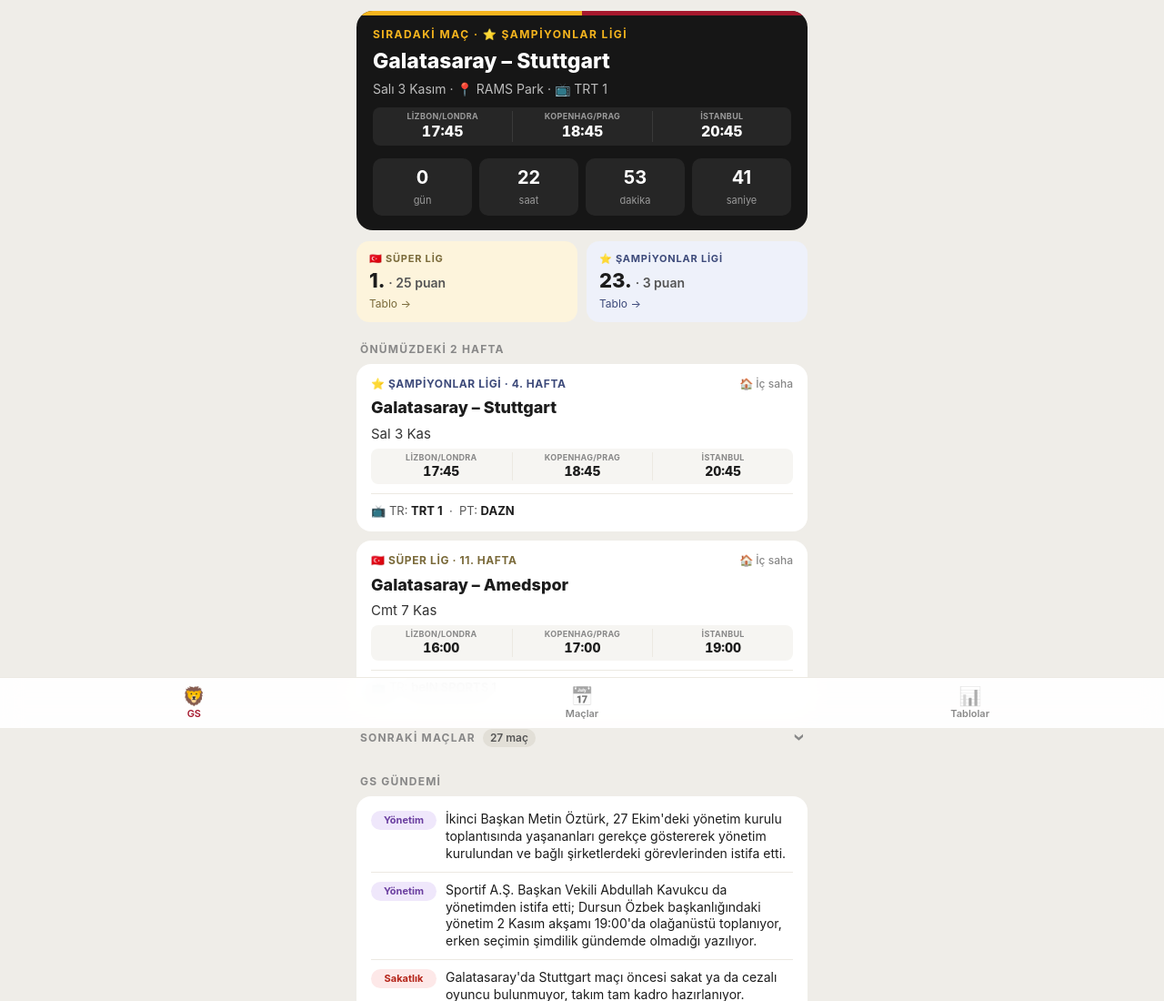
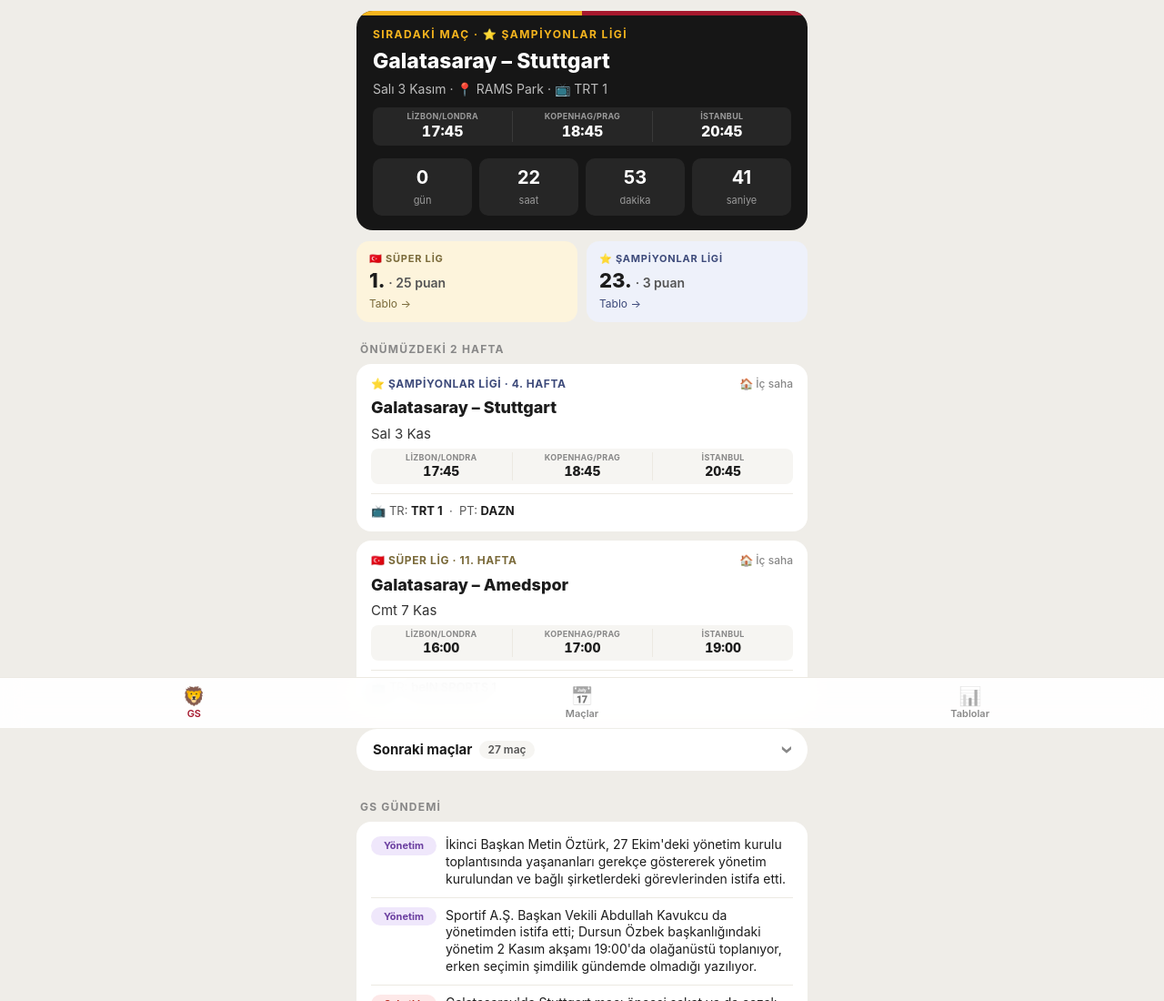
Before and after one commit to AlicanBek/futbol, a plain HTML site: page index.html in a window 1280 px wide. Shown: the top 1100 px of the page at 91% size. Drawn offline with Linux system fonts and the light colour scheme.

Commit message:
Sonraki maçlar başlığı beyaz hap şeklinde
Co-Authored-By: Claude Opus 5.5 <noreply@anthropic.com>

```diff
--- a/style.css
+++ b/style.css
@@ -78,12 +78,12 @@ h1 { margin: 6px 4px 0; font-size: 26px; font-weight: 800; }
 
 .row .opp small { display: block; font-size: 12px; font-weight: 500; color: var(--muted); }
 
-/* Açılır kapanır bölüm */
-.fold > summary { list-style: none; cursor: pointer; display: flex; align-items: center; gap: 8px;
-  font-size: 12px; letter-spacing: 1.2px; text-transform: uppercase; color: var(--muted); font-weight: 700; margin: 22px 4px 8px; }
+/* Açılır kapanır bölüm: kapalıyken beyaz hap */
+.fold > summary { list-style: none; cursor: pointer; display: flex; align-items: center; gap: 8px; margin: 22px 0 10px;
+  background: var(--card); border-radius: 999px; padding: 12px 18px; font-size: 15px; font-weight: 700; color: var(--ink); }
 .fold > summary::-webkit-details-marker { display: none; }
-.fold > summary span { letter-spacing: 0; text-transform: none; font-weight: 600; background: #e2dfd7; color: #555; border-radius: 999px; padding: 2px 8px; }
-.fold > summary::after { content: "›"; margin-left: auto; font-size: 20px; line-height: 1; transform: rotate(90deg); transition: transform .2s; }
+.fold > summary span { font-size: 12px; font-weight: 600; background: var(--soft); color: #555; border-radius: 999px; padding: 2px 9px; }
+.fold > summary::after { content: "›"; margin-left: auto; font-size: 22px; line-height: 1; color: var(--muted); transform: rotate(90deg); transition: transform .2s; }
 .fold[open] > summary::after { transform: rotate(-90deg); }
 
 /* Oyuncu istatistikleri */
--- a/sw.js
+++ b/sw.js
@@ -1,5 +1,5 @@
 // Uygulama kabuğu önbellekte; veri her açılışta ağdan, ağ yoksa son kayıttan.
-const VERSION = "v11";
+const VERSION = "v12";
 const SHELL = ["./", "index.html", "style.css", "app.js", "manifest.webmanifest", "icons/icon-192.png", "icons/icon-512.png", "icons/apple-touch-icon.png"];
 
 self.addEventListener("install", (e) => {
```
